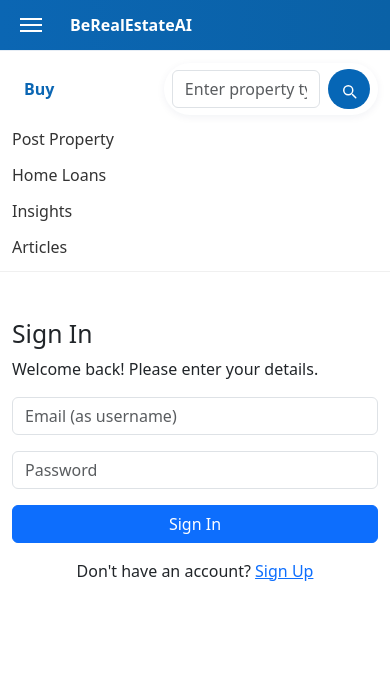
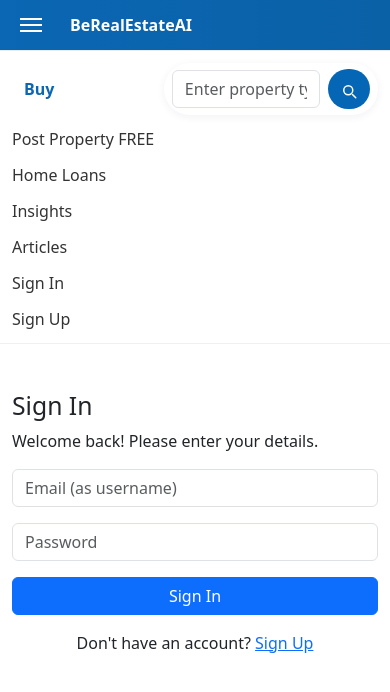
Before and after one commit to gokul153/berealestateai-design-from-root, a React (Vite) app in the folder berealestateai-react/: page /signin in a window 390 px wide. Both pictures are taken after a click on the button "menu". Shown: the top 692 px of the page. Built offline with nearby package versions, Linux system fonts and the light colour scheme.

Commit message:
fixed issue related to post add issue

```diff
--- a/berealestateai-react/src/components/NavbarActions.jsx
+++ b/berealestateai-react/src/components/NavbarActions.jsx
@@ -1,23 +1,11 @@
-import React, { useState } from "react";
-import { Link, useNavigate } from "react-router-dom";
-import PostPropertyModal from "./PostPropertyModal";
+import React from "react";
+import { Link } from "react-router-dom";
 
-const NavbarActions = ({ isAuthenticated, onLogout }) => {
-  const [showPostModal, setShowPostModal] = useState(false);
-  const navigate = useNavigate();
-
-  const handlePostClick = () => {
-    if (isAuthenticated) {
-      setShowPostModal(true);
-    } else {
-      navigate("/signin");
-    }
-  };
-
+const NavbarActions = ({ isAuthenticated, onLogout, onPostClick }) => {
   return (
     <>
       <div className="nav-right d-flex align-items-center">
-        <button className="post-btn me-3" onClick={handlePostClick}>
+        <button className="post-btn me-3" onClick={onPostClick}>
           Post property <span className="free">FREE</span>
         </button>
         {isAuthenticated ? (
@@ -35,9 +23,6 @@ const NavbarActions = ({ isAuthenticated, onLogout }) => {
           </>
         )}
       </div>
-
-      {/* The modal is kept here to be controlled by the "Post property" button */}
-      <PostPropertyModal show={showPostModal} handleClose={() => setShowPostModal(false)} />
     </>
   );
 };
--- a/berealestateai-react/src/components/navbar.jsx
+++ b/berealestateai-react/src/components/navbar.jsx
@@ -1,11 +1,22 @@
 import React, { useState } from "react";
-import { Link } from "react-router-dom";
+import { Link, useNavigate } from "react-router-dom";
 import "./Navbar.css";
 import NavbarSearch from "./NavbarSearch";
 import NavbarActions from "./NavbarActions";
+import PostPropertyModal from "./PostPropertyModal";
 
 export default function Navbar({ isAuthenticated, onLogout }) {
   const [mobileOpen, setMobileOpen] = useState(false);
+  const [showPostModal, setShowPostModal] = useState(false);
+  const navigate = useNavigate();
+
+  const handlePostClick = () => {
+    if (isAuthenticated) {
+      setShowPostModal(true);
+    } else {
+      navigate("/signin");
+    }
+  };
 
   return (
     <header className="nav-root">
@@ -34,6 +45,7 @@ export default function Navbar({ isAuthenticated, onLogout }) {
           <NavbarActions
             isAuthenticated={isAuthenticated}
             onLogout={onLogout}
+            onPostClick={handlePostClick}
           />
         </div>
       </div>
@@ -48,10 +60,19 @@ export default function Navbar({ isAuthenticated, onLogout }) {
         <div className="mobile-menu">
           <NavbarSearch />
 
-          <Link to="/post-property">Post Property</Link>
+          <a href="#" onClick={(e) => { e.preventDefault(); handlePostClick(); }}>
+            Post Property <span className="free">FREE</span>
+          </a>
           <a href="#">Home Loans</a>
           <a href="#">Insights</a>
           <a href="#">Articles</a>
+
+          {!isAuthenticated && (
+            <>
+              <Link to="/signin">Sign In</Link>
+              <Link to="/signup">Sign Up</Link>
+            </>
+          )}
 
           {isAuthenticated && (
             <button className="logout-btn" onClick={onLogout}>
@@ -60,6 +81,9 @@ export default function Navbar({ isAuthenticated, onLogout }) {
           )}
         </div>
       )}
+
+      {/* The modal is kept here to be controlled by the "Post property" button */}
+      <PostPropertyModal show={showPostModal} handleClose={() => setShowPostModal(false)} />
     </header>
   );
 }
```
